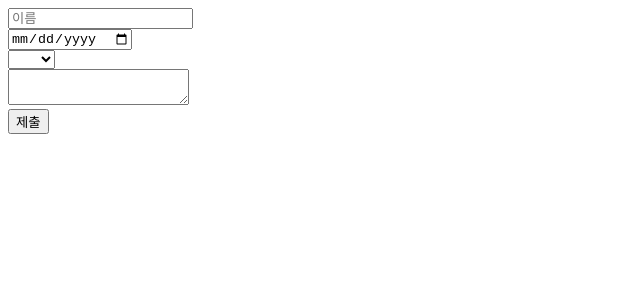
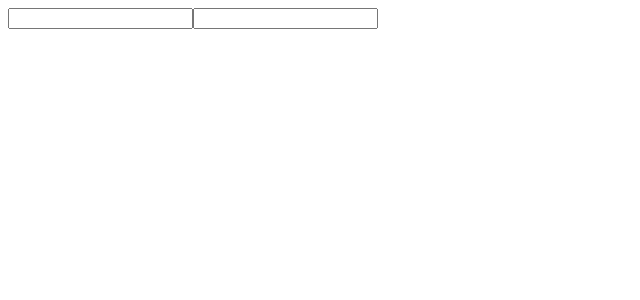
Before and after one commit to kokominji/learning-archive, a React (Vite) app in the folder courses/ONEBITE-REACT/section05/: page / in a window 1280 px wide. Shown: the top 300 px of the page, without its empty margins (0-640 px from the left). Built offline with nearby package versions, Linux system fonts and the light colour scheme.

Commit message:
finish: section05

```diff
--- a/courses/ONEBITE-REACT/section05/src/App.jsx
+++ b/courses/ONEBITE-REACT/section05/src/App.jsx
@@ -1,10 +1,11 @@
 import "./App.css";
+import HookExam from "./components/HookExam";
 import Register from "./components/Register";
 
 function App() {
   return (
     <>
-      <Register />
+      <HookExam />
     </>
   );
 }
--- /dev/null
+++ b/courses/ONEBITE-REACT/section05/src/components/HookExam.jsx
@@ -0,0 +1,19 @@
+import useInput from "../hooks/useInput";
+
+// 3가지 hook 관련된 팁
+// 1. 함수 컴포넌트, 커스텀 훅 내부에서만 호출 가능
+// 2. 조건부로 호출 될 수는 없다
+// 3. 나만의 훅(Custom hook)을 직접 만들 수 있다
+
+const HookExam = () => {
+  const [input, onChange] = useInput();
+  const [input2, onChange2] = useInput();
+  return (
+    <div>
+      <input value={input} onChange={onChange} />
+      <input value={input2} onChange={onChange2} />
+    </div>
+  );
+};
+
+export default HookExam;
--- /dev/null
+++ b/courses/ONEBITE-REACT/section05/src/hooks/useInput.jsx
@@ -0,0 +1,12 @@
+import { useState } from "react";
+
+function useInput() {
+  const [input, setInput] = useState("");
+
+  const onChange = (e) => {
+    setInput(e.target.value);
+  };
+  return [input, onChange];
+}
+
+export default useInput;
```
